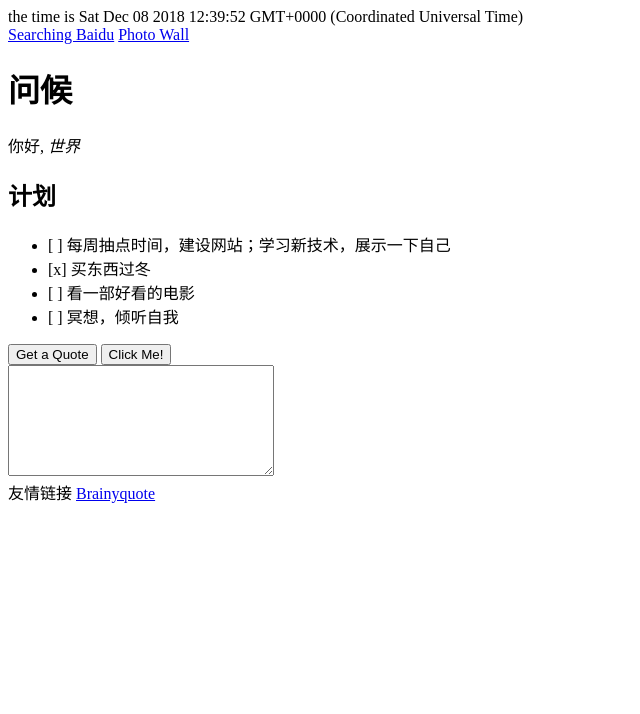
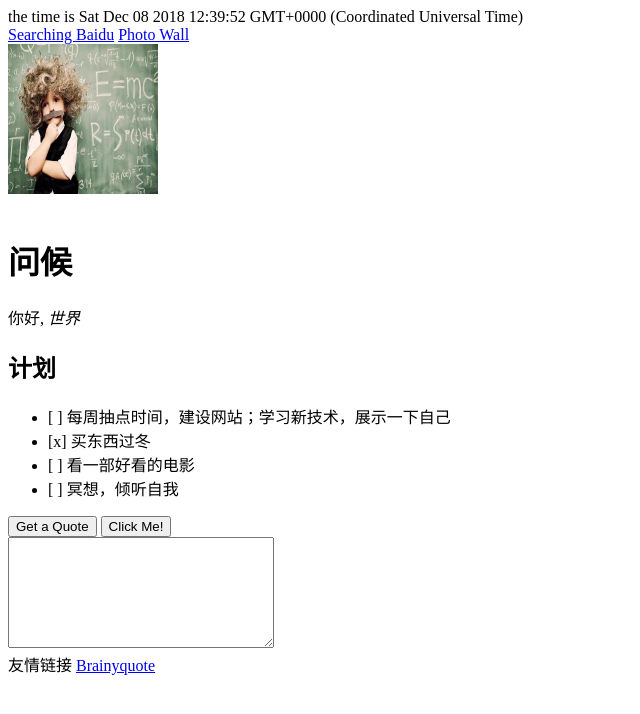
Before and after one commit to Freakwill/freakwill1.github.io, a plain HTML site: page index.html in a window 1280 px wide. Shown: the whole page, without its empty margins (0-640 px from the left). Drawn offline with Linux system fonts and the light colour scheme.

Commit message:
Add files via upload

```diff
--- a/index.html
+++ b/index.html
@@ -18,6 +18,9 @@
 <br>
 <a href='http://www.baidu.com' id='mylink' onclick='pass();'>Searching Baidu</a>
 <a href='next.html' onclick='doSomething();return false;'>Photo Wall</a>
+<div class='container'>
+<img class='img' height='150' src='math.jpg' width='150'>
+</div>
 <br>
 <p>
 <h1 id="section">问候</h1>
```
Also changed, not shown: math.jpg (added).
